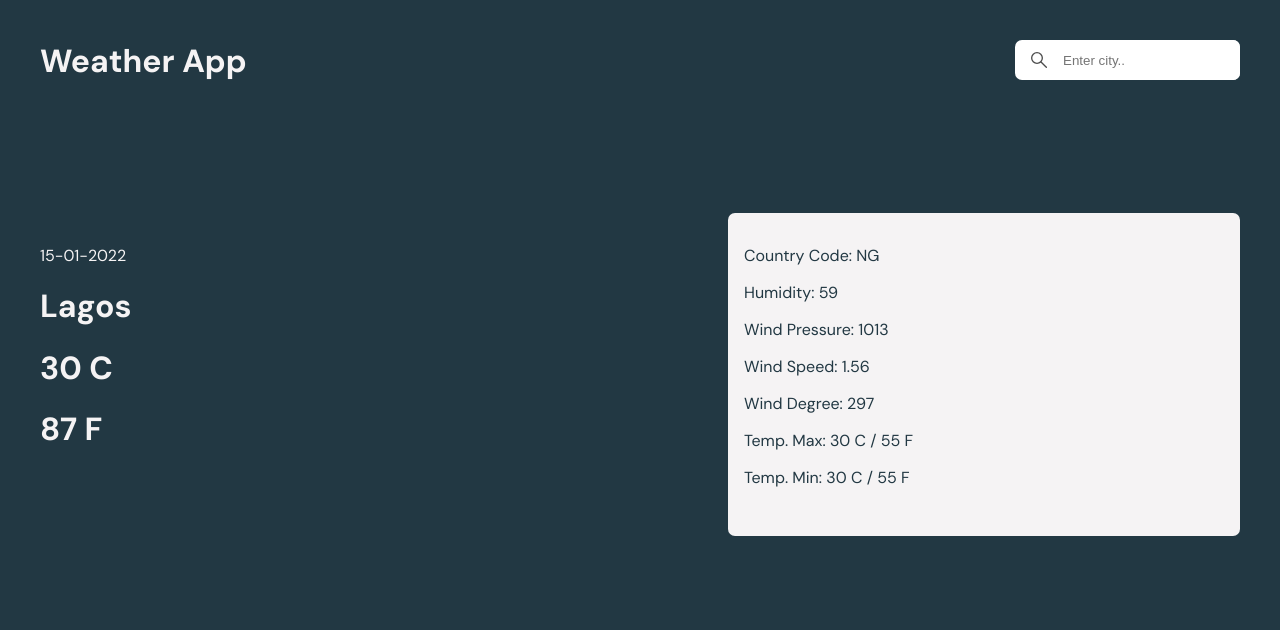
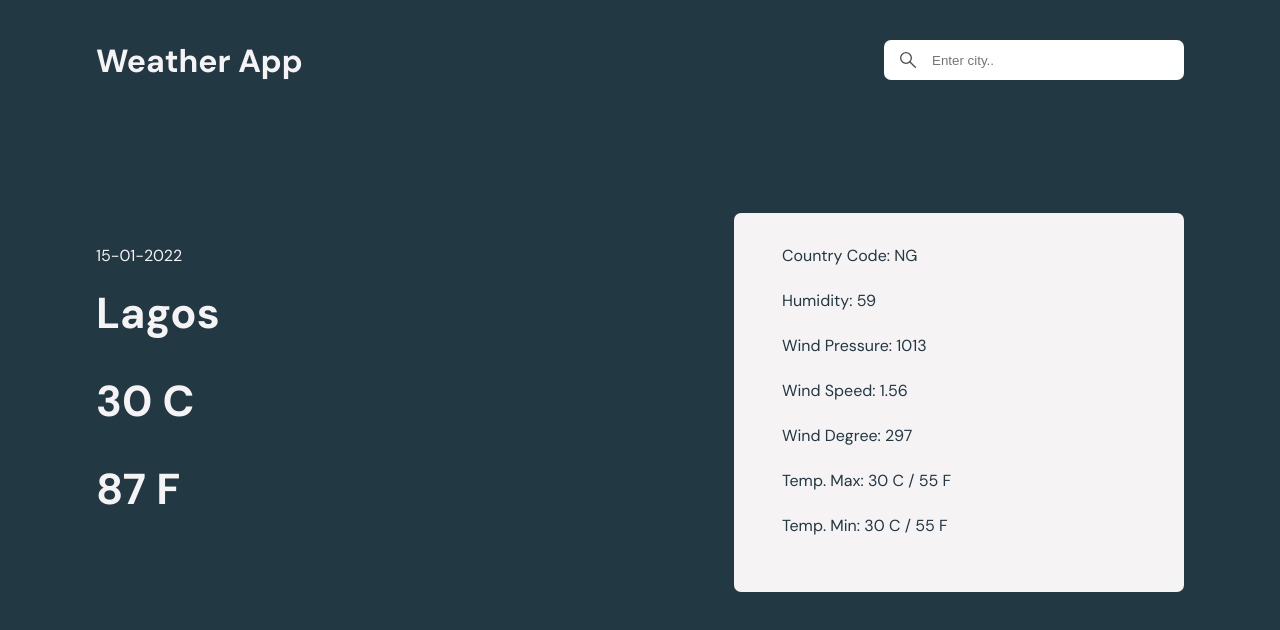
Before and after one commit to toriola998/weather-app, a plain HTML site: page index.html in a window 1280 px wide. Drawn offline with Linux system fonts and the light colour scheme; no server answers; a script that the page names is missing.

Commit message:
added desktop media query

```diff
--- a/styles.css
+++ b/styles.css
@@ -93,5 +93,36 @@ h1,
 
     .info2 {
         width: 40vw;
+        padding: 2rem 3rem;
+    }
+
+    .info2 p {
+        margin-bottom: 1.5rem;
     }
 }
+
+@media screen and (min-width: 920px) {
+    body {
+        padding: 2.5rem 6rem;
+    }
+
+    .info1 h1 {
+        margin-bottom: 2rem;
+        font-size: 2.7rem;
+    }
+
+    .info2 {
+        width: 450px;
+    }
+
+    .input-wrap {
+        width: 300px;
+    }
+}
+
+@media screen and (min-width: 1400px) {
+    body{
+        max-width: 1320px;
+        margin: auto;
+    }
+}
```
